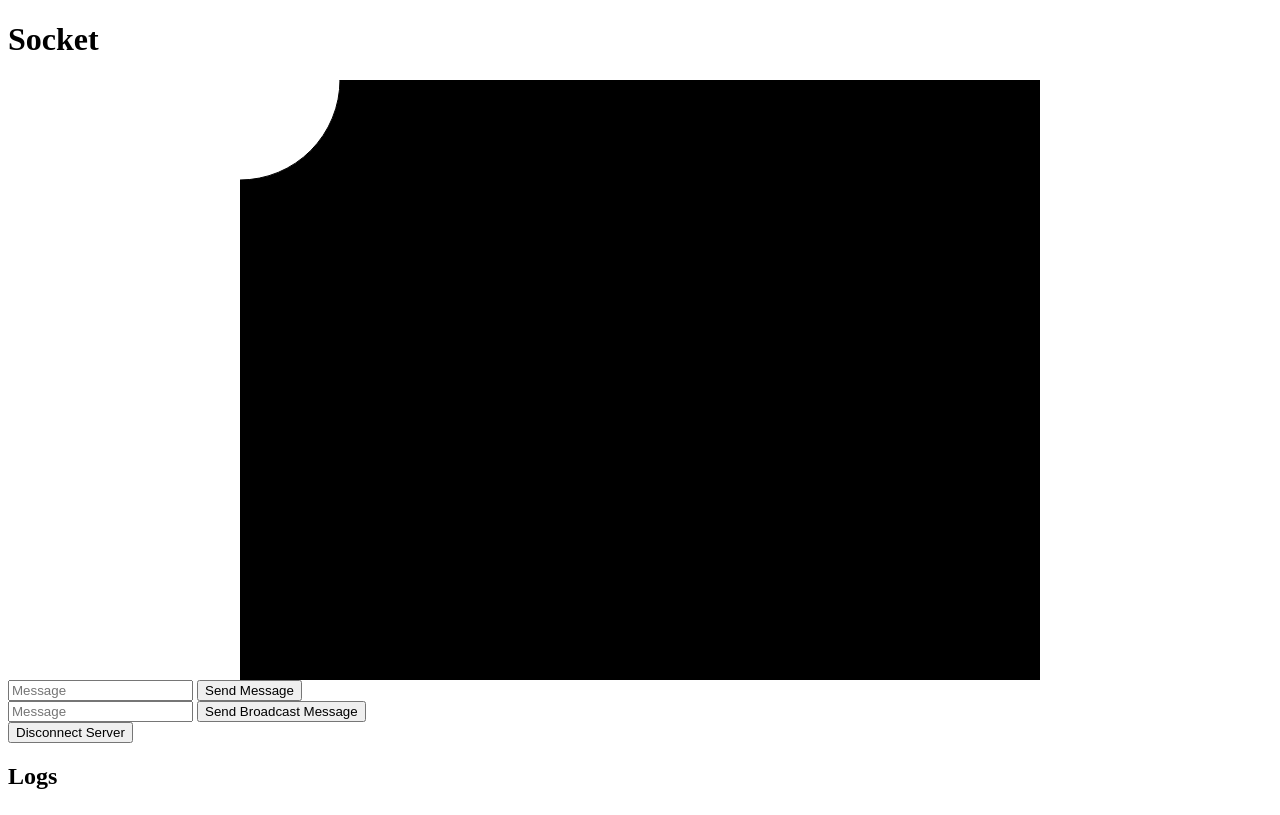
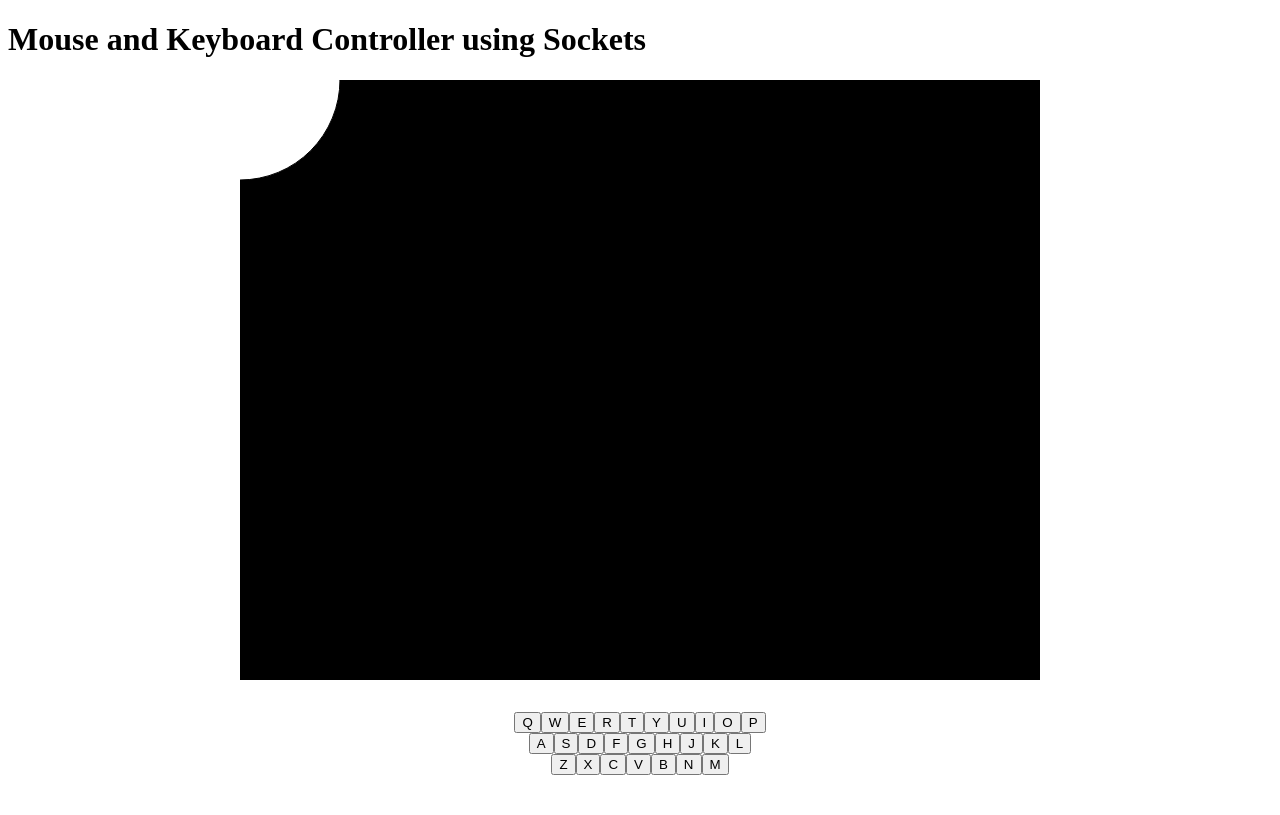
Before and after one commit to nigeldias27/phoneController, a Flask app: page / in a window 1280 px wide. Before the commit the page ends 789 px from the top, so only its background shows below. Run offline with Flask 3, Linux system fonts and the light colour scheme; some libraries are stand-ins or nearby versions.

Commit message:
Made the mouse controls smoother

```diff
--- a/app.py
+++ b/app.py
@@ -13,12 +13,16 @@ def test_message(message):
     print(message['data'])
 @socket_.on('position')
 def test_message(message):
-    pyautogui.moveTo(message['data']['mouseX'],message['data']['mouseY'])
+    pyautogui.move(message['data']['mouseX'],message['data']['mouseY'])
     print(message['data']['mouseX'],message['data']['mouseY'])
 @socket_.on('clicked')
 def test_message(message):
-    pyautogui.click(x = message['data']['mouseX'],y = message['data']['mouseY'])
+    pyautogui.click()
     print(message['data']['mouseX'],message['data']['mouseY'])
+@socket_.on('keyboard')
+def test_message(message):
+    pyautogui.press(message['data']['key'])
+    print(message['data']['key'])
 
 @socket_.on('connect')
 def connect():
--- a/templates/index.html
+++ b/templates/index.html
@@ -14,53 +14,101 @@
       socket.on("connect", function () {
         socket.emit("my_event", { data: "connected to the SocketServer..." });
       });
+
+      function keyclicked(e) {
+        console.log(e.innerText.toLowerCase());
+        socket.emit("keyboard", {
+          data: { key: e.innerText.toLowerCase() },
+        });
+      }
       function setup() {
         let cnv = createCanvas(displayWidth, displayHeight);
         cnv.parent("wordle_canvas");
         background(0, 0, 0);
       }
+      let value = 255;
+      let count = 0;
       function draw() {
         background(0, 0, 0);
-        fill(255, 255, 255);
+        fill(255, 255, value);
         circle(mouseX, mouseY, 200);
-        if (mouseX != 0 && mouseY != 0) {
-          socket.emit("position", { data: { mouseX: mouseX, mouseY: mouseY } });
+        if (value == 0) {
+          count++;
+          if (count == 20) {
+            value = 255;
+            count == 0;
+          }
+        }
+        if (mouseX - pmouseX != 0 || mouseY - pmouseY != 0) {
+          console.log(mouseX - pmouseX, mouseY - pmouseY);
+          socket.emit("position", {
+            data: { mouseX: mouseX - pmouseX, mouseY: mouseY - pmouseY },
+          });
         }
       }
       function mouseClicked() {
+        console.log("Pressed");
+        if (value === 255) {
+          value = 0;
+        }
+
         socket.emit("clicked", { data: { mouseX: mouseX, mouseY: mouseY } });
       }
     </script>
   </head>
   <body style="background-color: white">
-    <h1 style="background-color: white">Socket</h1>
+    <h1 style="background-color: white">
+      Mouse and Keyboard Controller using Sockets
+    </h1>
     <div
       id="wordle_canvas"
       style="display: flex; justify-content: center"
     ></div>
-    <form id="emit" method="POST" action="#">
-      <input
-        type="text"
-        name="emit_data"
-        id="emit_data"
-        placeholder="Message"
-      />
-      <input type="submit" value="Send Message" />
-    </form>
-    <form id="broadcast" method="POST" action="#">
-      <input
-        type="text"
-        name="broadcast_data"
-        id="broadcast_data"
-        placeholder="Message"
-      />
-      <input type="submit" value="Send Broadcast Message" />
-    </form>
-
-    <form id="disconnect" method="POST" action="#">
-      <input type="submit" value="Disconnect Server" />
-    </form>
-    <h2 style="background-color: white">Logs</h2>
-    <div id="log"></div>
+    <div
+      style="
+        display: flex;
+        flex-direction: row;
+        justify-content: center;
+        padding-top: 32px;
+      "
+    >
+      <button onclick="keyclicked(this)">Q</button>
+      <button onclick="keyclicked(this)">W</button>
+      <button onclick="keyclicked(this)">E</button>
+      <button onclick="keyclicked(this)">R</button>
+      <button onclick="keyclicked(this)">T</button>
+      <button onclick="keyclicked(this)">Y</button>
+      <button onclick="keyclicked(this)">U</button>
+      <button onclick="keyclicked(this)">I</button>
+      <button onclick="keyclicked(this)">O</button>
+      <button onclick="keyclicked(this)">P</button>
+    </div>
+    <div style="display: flex; flex-direction: row; justify-content: center">
+      <button onclick="keyclicked(this)">A</button>
+      <button onclick="keyclicked(this)">S</button>
+      <button onclick="keyclicked(this)">D</button>
+      <button onclick="keyclicked(this)">F</button>
+      <button onclick="keyclicked(this)">G</button>
+      <button onclick="keyclicked(this)">H</button>
+      <button onclick="keyclicked(this)">J</button>
+      <button onclick="keyclicked(this)">K</button>
+      <button onclick="keyclicked(this)">L</button>
+    </div>
+    <div
+      style="
+        display: flex;
+        flex-direction: row;
+        justify-content: center;
+        padding-bottom: 32px;
+      "
+    >
+      <button onclick="keyclicked(this)">Z</button>
+      <button onclick="keyclicked(this)">X</button>
+      <button onclick="keyclicked(this)">C</button>
+      <button onclick="keyclicked(this)">V</button>
+      <button onclick="keyclicked(this)">B</button>
+      <button onclick="keyclicked(this)">N</button>
+      <button onclick="keyclicked(this)">M</button>
+    </div>
   </body>
 </html>
```
